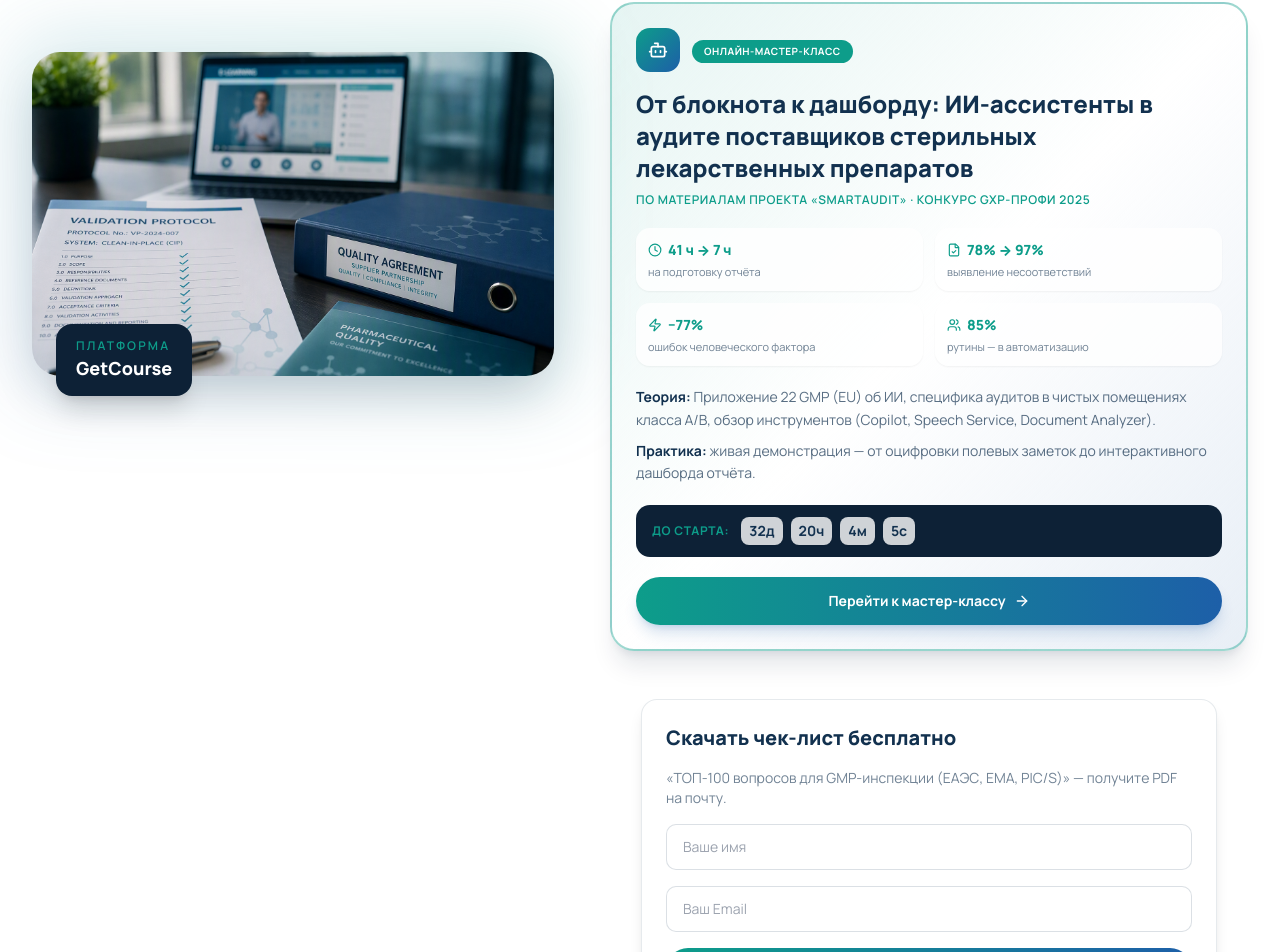
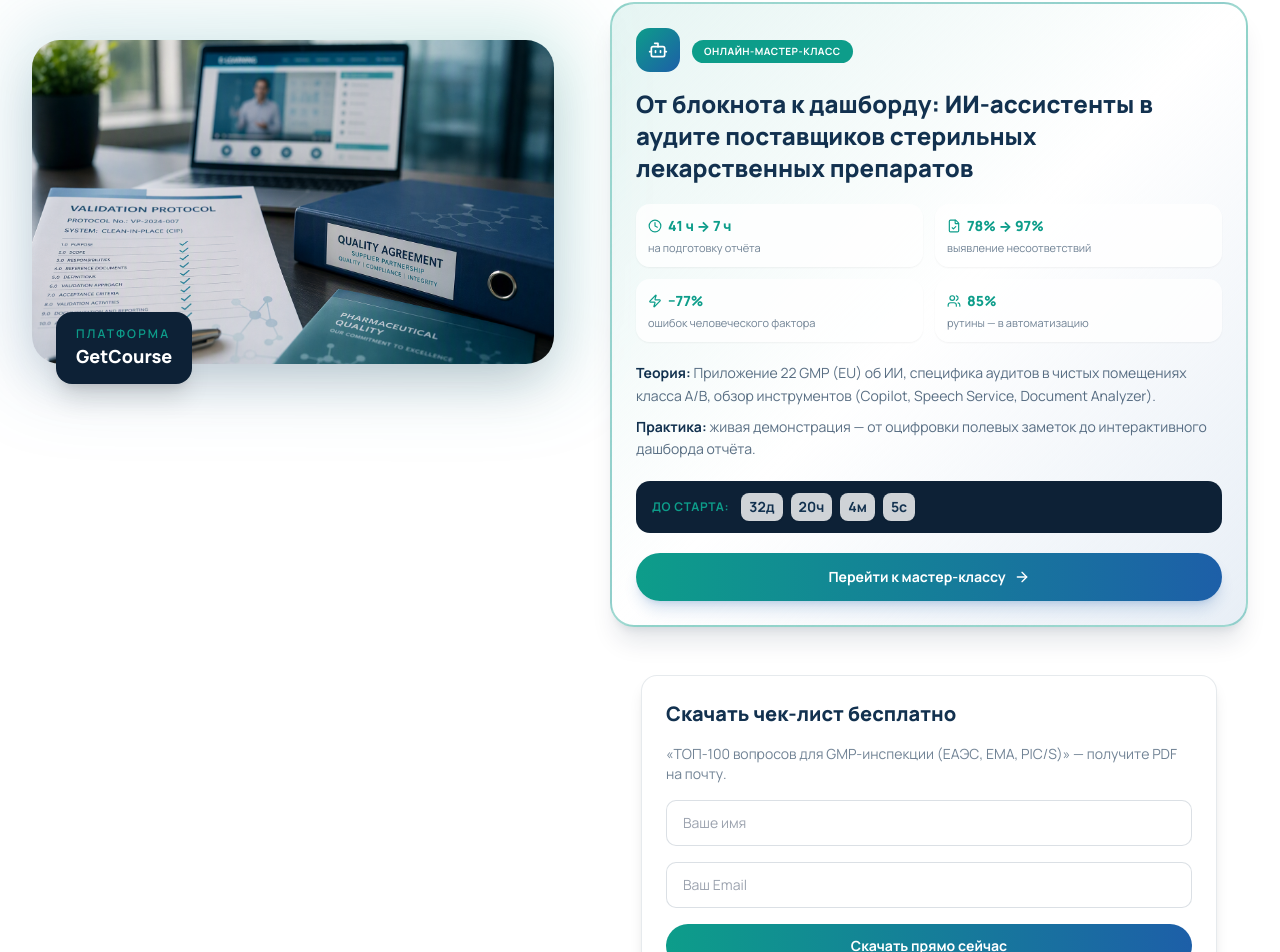
Before and after one commit to yelenagura33-droid/gxp-app-final-site, a React (Vite) app: page / in a window 1280 px wide. Shown: the part 4391-5343 px from the top of the page. Built offline with nearby package versions, Linux system fonts and the light colour scheme.

Commit message:
Remove SmartAudit and GxP-Profi mention from masterclass

```diff
--- a/src/sections/Training.tsx
+++ b/src/sections/Training.tsx
@@ -143,9 +143,6 @@ export default function Training() {
               <h3 className="mt-4 text-xl font-extrabold leading-tight text-brand-ink sm:text-2xl">
                 От блокнота к дашборду: ИИ-ассистенты в аудите поставщиков стерильных лекарственных препаратов
               </h3>
-              <p className="mt-2 text-xs font-semibold uppercase tracking-wider text-brand-teal">
-                По материалам проекта «SmartAudit» · Конкурс GxP-Профи 2025
-              </p>
 
               {/* Цифры */}
               <div className="mt-5 grid grid-cols-2 gap-3">
```
